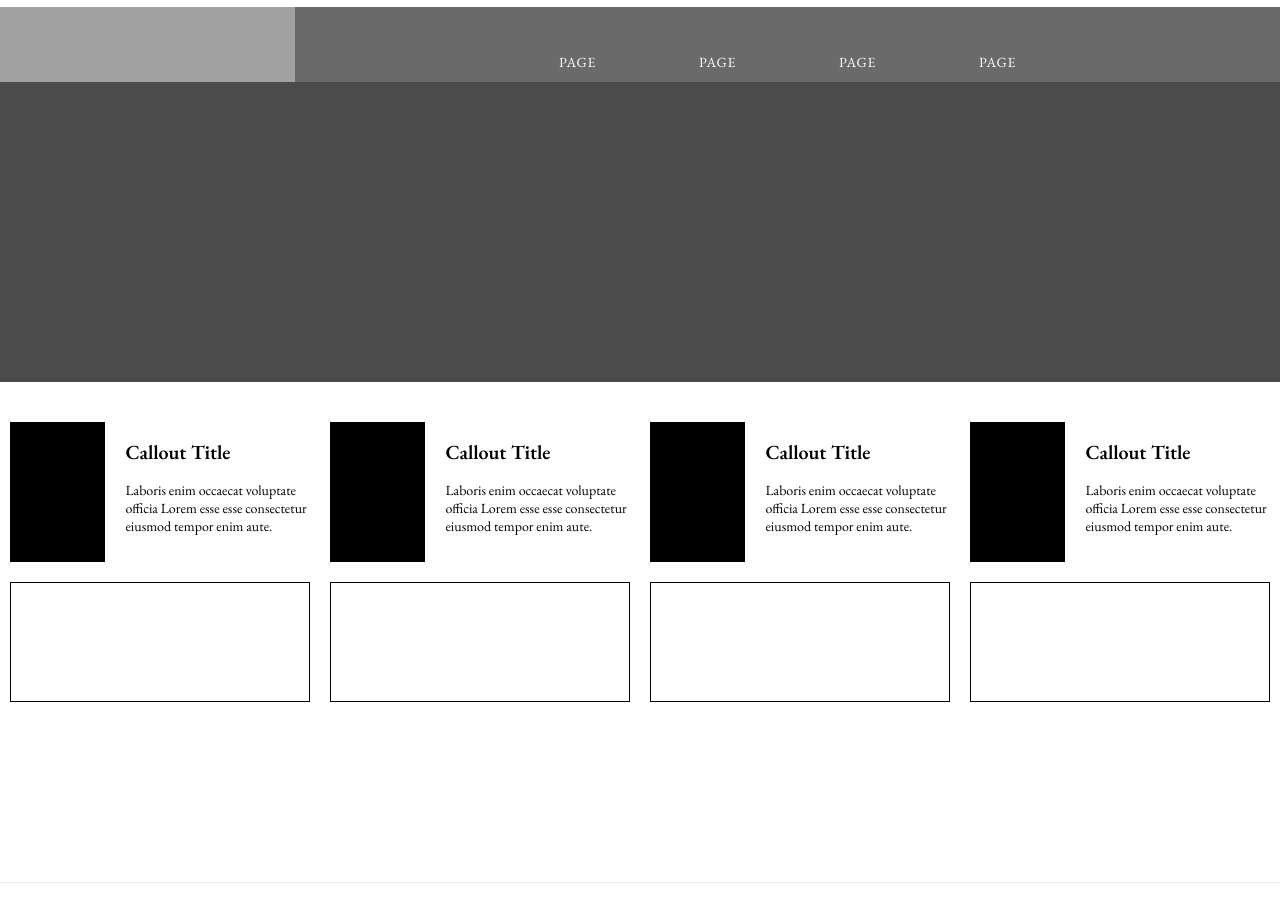
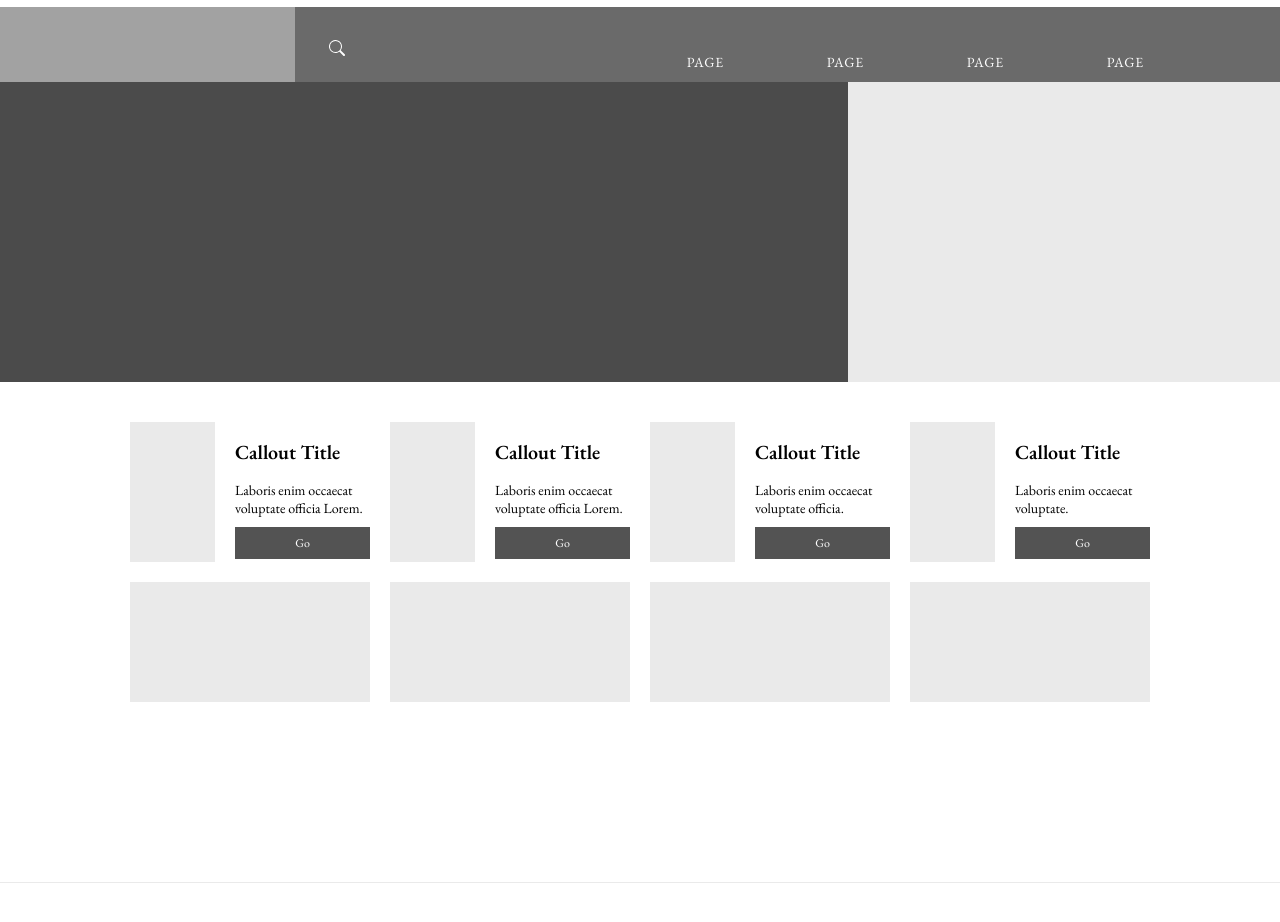
Before and after one commit to mbritton/compleat-poc, a Next.js app: page / in a window 1280 px wide. Shown: the top 922 px of the page. Built offline with nearby package versions, Linux system fonts and the light colour scheme.

Commit message:
Hero component and README update
Hero component, callout blocking and README update. Addition of styled-components library for CSS

```diff
--- /dev/null
+++ b/components/Hero.js
@@ -0,0 +1,11 @@
+import styles from '@/styles/Hero.module.scss';
+
+const Hero = ({ children }) => {
+  return (
+    <div className={styles.hero}>
+      <div className={styles.rightOverlay}></div>
+    </div>
+  );
+};
+
+export default Hero;
--- a/components/TopNav.js
+++ b/components/TopNav.js
@@ -1,8 +1,13 @@
 import styles from '@/styles/TopNav.module.scss';
+import { BsSearch } from 'react-icons/bs';
 
 const TopNav = ({ children }) => {
   return (
     <div className={styles.navWrapper}>
+      <div className={styles.searchWrapper}>
+        <BsSearch className={styles.icon}></BsSearch>
+      </div>
+      <div className={styles.pageButton}></div>
       <div className={styles.pageButton}>Page</div>
       <div className={styles.pageButton}>Page</div>
       <div className={styles.pageButton}>Page</div>
--- a/pages/index.js
+++ b/pages/index.js
@@ -1,12 +1,29 @@
 import Head from 'next/head';
 import Image from 'next/image';
 import styles from '@/styles/Layout.module.scss';
+import styled from 'styled-components';
+import Hero from '@/components/Hero';
+
+const Button = styled.button`
+  /* Adapt the colors based on primary prop */
+  background: ${(props) => (props.primary ? '#535353' : 'grey')};
+  font-size: 12px;
+  color: white;
+  font-family: 'EB Garamond', serif;
+  height: 30px;
+  border: 0;
+  border-radius: 0;
+  width: 135px;
+  min-height: 32px;
+  max-height: 32px;
+  margin: 10px 0 0 0;
+`;
 
 export default function Home() {
   return (
     <div className={styles.container}>
       <div className={styles.rightOverlay}></div>
-      <div className={styles.hero}></div>
+      <Hero></Hero>
       <div className={styles.heroBottomCards}>
         <div className={styles.card}>
           <div className={styles.innerCard}>
@@ -14,8 +31,8 @@ export default function Home() {
               <div className={styles.innerTopPicture}></div>
               <div className={styles.innerTopText}>
                 <h2>Callout Title</h2>
-                Laboris enim occaecat voluptate officia Lorem esse esse
-                consectetur eiusmod tempor enim aute.
+                Laboris enim occaecat voluptate officia Lorem.
+                <Button primary>Go</Button>
               </div>
             </div>
             <div className={styles.innerBottom}></div>
@@ -27,8 +44,8 @@ export default function Home() {
               <div className={styles.innerTopPicture}></div>
               <div className={styles.innerTopText}>
                 <h2>Callout Title</h2>
-                Laboris enim occaecat voluptate officia Lorem esse esse
-                consectetur eiusmod tempor enim aute.
+                Laboris enim occaecat voluptate officia Lorem.
+                <Button primary>Go</Button>
               </div>
             </div>
             <div className={styles.innerBottom}></div>
@@ -40,8 +57,8 @@ export default function Home() {
               <div className={styles.innerTopPicture}></div>
               <div className={styles.innerTopText}>
                 <h2>Callout Title</h2>
-                Laboris enim occaecat voluptate officia Lorem esse esse
-                consectetur eiusmod tempor enim aute.
+                Laboris enim occaecat voluptate officia.
+                <Button primary>Go</Button>
               </div>
             </div>
             <div className={styles.innerBottom}></div>
@@ -53,8 +70,8 @@ export default function Home() {
               <div className={styles.innerTopPicture}></div>
               <div className={styles.innerTopText}>
                 <h2>Callout Title</h2>
-                Laboris enim occaecat voluptate officia Lorem esse esse
-                consectetur eiusmod tempor enim aute.
+                Laboris enim occaecat voluptate.
+                <Button primary>Go</Button>
               </div>
             </div>
             <div className={styles.innerBottom}></div>
--- /dev/null
+++ b/styles/Hero.module.scss
@@ -0,0 +1,26 @@
+.hero {
+  display: flex;
+  flex: 1;
+  padding: 0;
+  background-color: #4b4b4b;
+  justify-content: flex-end;
+  align-items: center;
+  width: 100%;
+  height: 300px;
+}
+
+.rightOverlay {
+  width: 432px;
+  height: 300px;
+  background-color: #eaeaea;
+}
+
+@media (max-width: 600px) {
+  .grid {
+    width: 100%;
+    flex-direction: column;
+  }
+}
+
+@media (prefers-color-scheme: dark) {
+}
--- a/styles/Layout.module.scss
+++ b/styles/Layout.module.scss
@@ -1,5 +1,5 @@
 .card {
-  width: 322px;
+  width: 260px;
   height: 300px;
   float: left;
   margin-top: 30px;
@@ -29,17 +29,6 @@
   height: 82px;
 }
 
-.hero {
-  display: flex;
-  flex: 1;
-  padding: 0;
-  background-color: #4b4b4b;
-  justify-content: left;
-  align-items: center;
-  width: 100%;
-  height: 300px;
-}
-
 .heroBottomCards {
   display: flex;
   flex: 1;
@@ -58,7 +47,7 @@
 }
 
 .innerBottom {
-  border: 1px solid black;
+  background-color: #eaeaea;
   width: auto;
   height: 120px;
   margin: 20px 0 0 0;
@@ -76,7 +65,7 @@
 }
 
 .innerTopPicture {
-  background-color: #000000;
+  background-color: #eaeaea;
   width: 124px;
   height: 140px;
   margin: 0;
@@ -92,7 +81,6 @@
   display: flex;
   flex-direction: column;
   font-family: 'EB Garamond', serif;
-  align-items: flex-start;
   font-size: 14px;
 }
 
--- a/styles/TopNav.module.scss
+++ b/styles/TopNav.module.scss
@@ -1,12 +1,16 @@
 .container {
   padding: 0;
+}
+
+.icon {
+  margin: 14px 14px 26px 34px;
 }
 
 .navWrapper {
   width: 100%;
   height: 75px;
   background-color: #6a6a6a;
-  justify-content: center;
+  justify-content: left;
   align-items: flex-end;
   color: #ffffff;
   display: flex;
@@ -24,11 +28,21 @@
   align-items: center;
   margin: 0 20px 0 20px;
   font-family: 'EB Garamond', serif;
-  // font-style: bold;
   text-transform: uppercase;
   font-size: 14px;
   letter-spacing: 0.06em;
   cursor: pointer;
+}
+
+.searchWrapper {
+  width: 200px;
+  height: 75px;
+  background-color: #6a6a6a;
+  justify-content: left;
+  align-items: flex-end;
+  color: #ffffff;
+  display: flex;
+  flex-direction: row;
 }
 
 @media (max-width: 600px) {
```
Also changed, not shown: package.json (+7 -1 lines), 2 other files (tests, documents, lock files or other folders).
